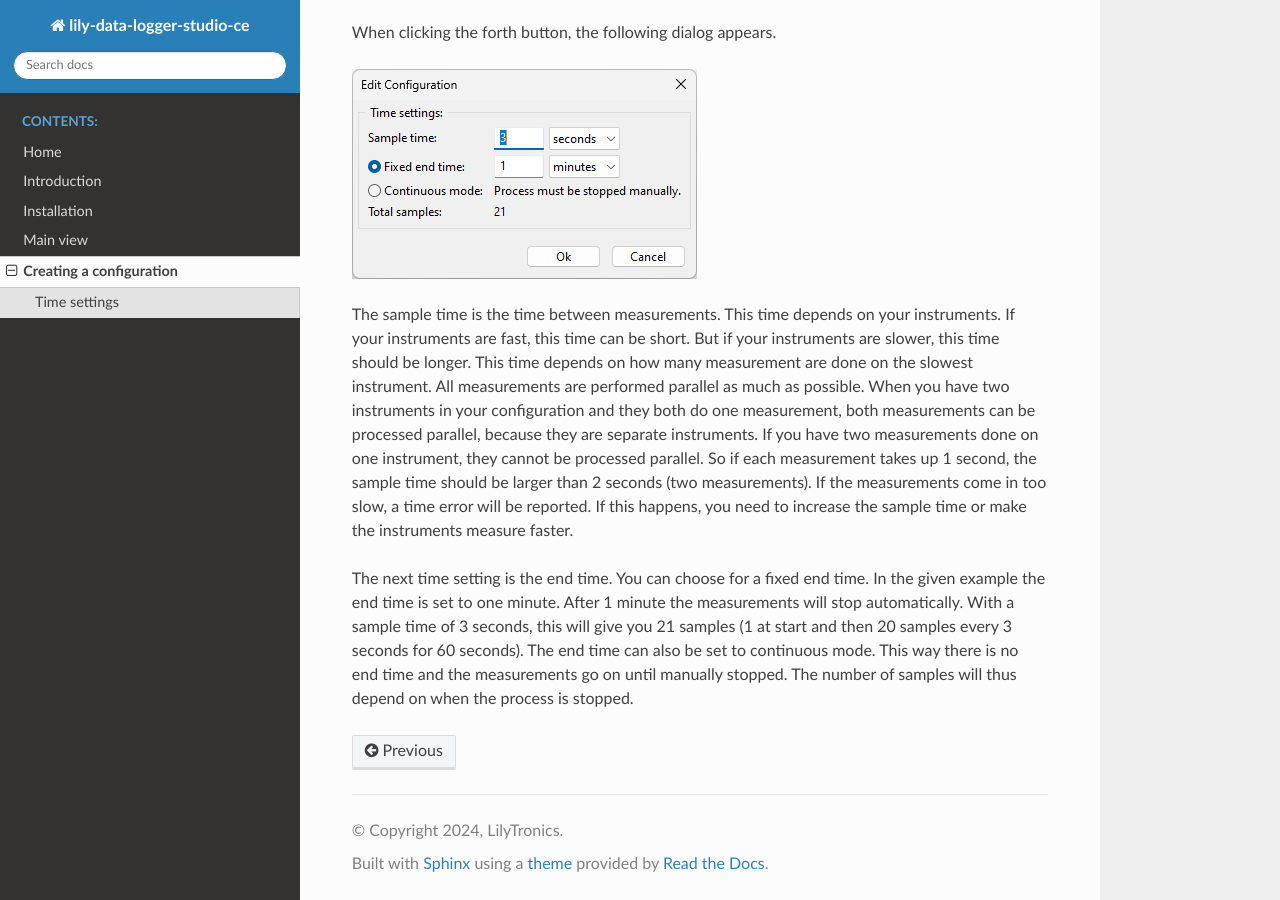
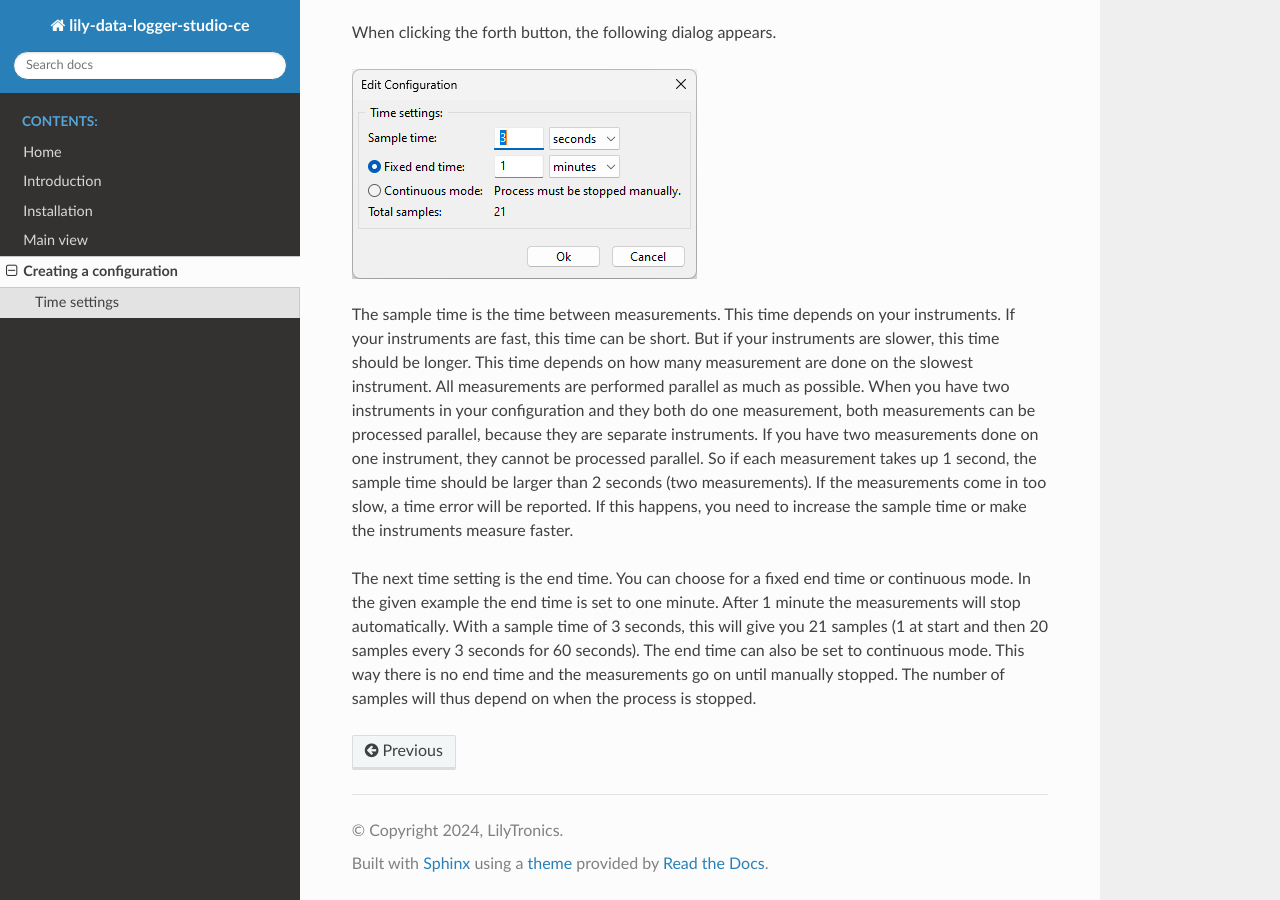
Before and after one commit to LilyTronics/lily_data_logger_software, a Sphinx documentation site: the page built from docs/create_configuration.rst, in a window 1280 px wide and 900 px high, scrolled down 835 px. Built offline with Sphinx 7.4.7 and the Read the Docs theme 2.0.0, drawn with Linux system fonts in a browser that asks for light colours.

Commit message:
updated documentation

```diff
--- a/docs/create_configuration.rst
+++ b/docs/create_configuration.rst
@@ -45,9 +45,9 @@ processed parallel. So if each measurement takes up 1 second, the sample time sh
 2 seconds (two measurements). If the measurements come in too slow, a time error will be reported.
 If this happens, you need to increase the sample time or make the instruments measure faster.
 
-The next time setting is the end time. You can choose for a fixed end time. In the given example
-the end time is set to one minute. After 1 minute the measurements will stop automatically.
-With a sample time of 3 seconds, this will give you 21 samples (1 at start and then 20 samples
-every 3 seconds for 60 seconds). The end time can also be set to continuous mode. This way there is
-no end time and the measurements go on until manually stopped. The number of samples will thus
-depend on when the process is stopped.
+The next time setting is the end time. You can choose for a fixed end time or continuous mode.
+In the given example the end time is set to one minute. After 1 minute the measurements will stop
+automatically. With a sample time of 3 seconds, this will give you 21 samples (1 at start and then
+20 samples every 3 seconds for 60 seconds). The end time can also be set to continuous mode.
+This way there is no end time and the measurements go on until manually stopped. The number of
+samples will thus depend on when the process is stopped.
```
